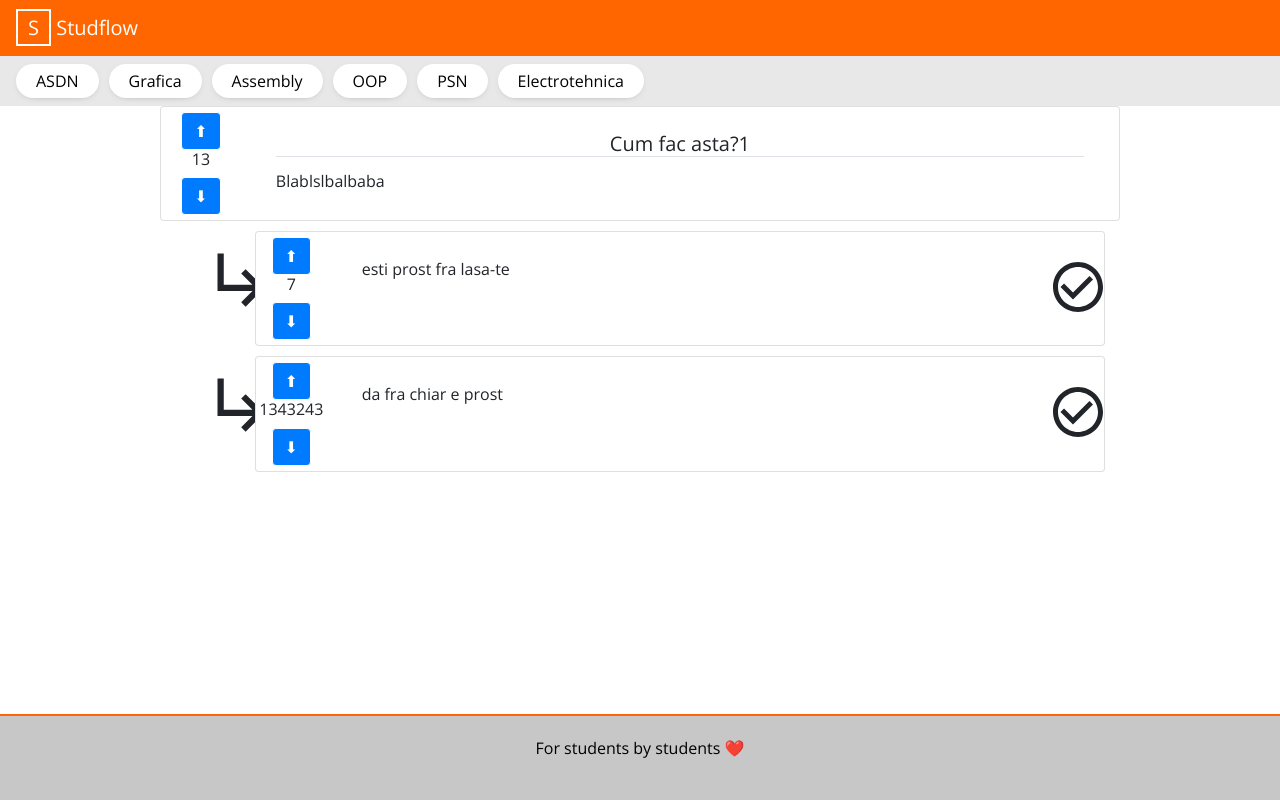
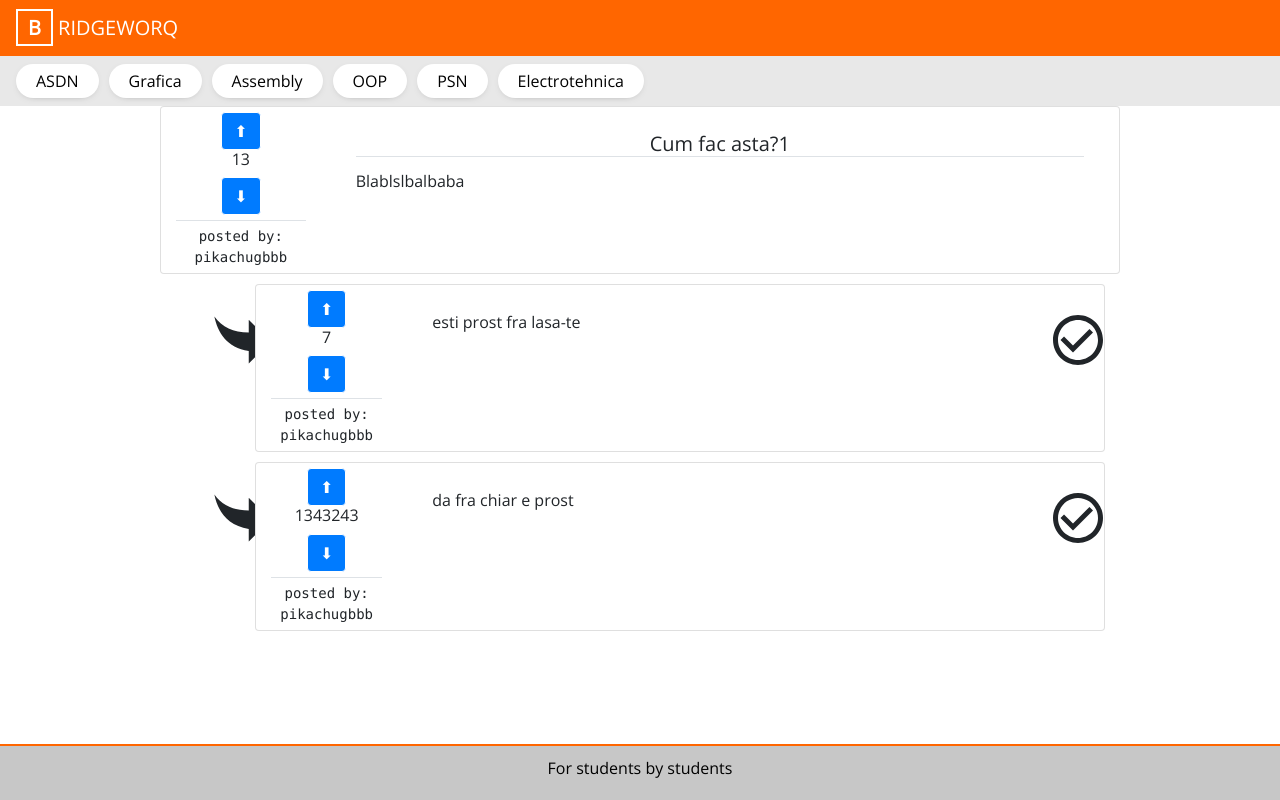
Before and after one commit to Lolkekzor/polihack2019, a React (Create React App) app: page /question/1 in a window 1280 px wide. Built offline with nearby package versions, Linux system fonts and the light colour scheme.

Commit message:
Add user to post and comment

```diff
--- a/src/App.css
+++ b/src/App.css
@@ -49,8 +49,8 @@ table {
   background: #c7c7c7;
   border-top: 2px solid #ff6600;
   color: #000;
-  padding: 20px;
-  padding-bottom: 40px;
+  padding: 10px;
+  padding-bottom: 20px;
 
   position: fixed;
   bottom: 0;
--- a/src/components/Question.js
+++ b/src/components/Question.js
@@ -16,10 +16,10 @@ class Question extends React.Component {
     render() {
         return (
             <div>
-                <PostPreview title={this.state.post.title} content={this.state.post.desc} upvotes={this.state.post.upvotes} />
+                <PostPreview user={this.state.post.user} title={this.state.post.title} content={this.state.post.desc} upvotes={this.state.post.upvotes} />
                 <div>
                     {this.state.post.comments.map((comment, idx) => (
-                        <CommentPreview id={idx} text={comment.text} upvotes={comment.upvotes}/>
+                        <CommentPreview user={comment.user} id={idx} text={comment.text} upvotes={comment.upvotes}/>
                     ))}
                 </div>
             </div>
--- a/src/components/layouts/CommentPreview.js
+++ b/src/components/layouts/CommentPreview.js
@@ -1,8 +1,8 @@
 import React from 'react';
 import { Card, Button, Col, Row } from 'react-bootstrap';
-import SubdirectoryArrowRightIcon from '@material-ui/icons/SubdirectoryArrowRight';
 import CheckCircleIcon from '@material-ui/icons/CheckCircle';
 import CheckCircleOutlineIcon from '@material-ui/icons/CheckCircleOutline';
+import ReplyIcon from '@material-ui/icons/Reply';
 
 class CommentPreview extends React.Component {
     constructor(props) {
@@ -83,12 +83,12 @@ class CommentPreview extends React.Component {
         return (
             <Row style={{ width: '75%' }} className="centerish">
                 <Col md="1">
-                    <SubdirectoryArrowRightIcon style={{ width: '75px', height: '75px', margin: '10px 10px 10px 30px' }} />
+                    <ReplyIcon className="flipuf" style={{ width: '75px', height: '75px', margin: '20px 10px 10px 30px' }} />
                 </Col>
                 <Col md="11">
                     <Card>
                         <Row className="w-100 noPadding">
-                            <Col md="1" >
+                            <Col md="2" >
                                 <Row className="d-flex justify-content-center">
                                     <Button id={"#upvote" + this.props.id} onClick={() => { this.plus() }}>⬆</Button>
                                 </Row>
@@ -98,8 +98,14 @@ class CommentPreview extends React.Component {
                                 <Row className="d-flex justify-content-center">
                                     <Button id={"#downvote" + this.props.id} disabled={this.state.minusDisabled} onClick={() => { this.minus() }}>⬇</Button>
                                 </Row>
+                                <Row className="d-flex justify-content-center border-top" style={{ margin: '5px 0px 0px 0px' }}>
+                                    <pre style={{ margin: '5px 0px 0px 0px' }} >posted by:</pre>
+                                </Row>
+                                <Row className="d-flex justify-content-center" style={{ margin: '0' }} >
+                                    <pre style={{ margin: '0' }} >{this.props.user}</pre>
+                                </Row>
                             </Col>
-                            <Col md="10">
+                            <Col md="9">
                                 <Card.Body>
                                     <Card.Text className="text-left">
                                         {this.props.text}
--- a/src/components/layouts/Footer.js
+++ b/src/components/layouts/Footer.js
@@ -7,7 +7,6 @@ class Footer extends React.Component {
         <span>
           For students by students{" "}
           <span role="img" aria-label="emoji">
-            ❤️
           </span>{" "}
         </span>
       </div>
--- a/src/components/layouts/Header.js
+++ b/src/components/layouts/Header.js
@@ -11,7 +11,7 @@ const Header = ({ showLoader }) => {
           style={{ color: "#fff", textDecoration: "none" }}
           onClick={showLoader}
         >
-          <span className="logo">S</span> Studflow
+          <span className="logo"><b>B</b></span> RIDGEWORQ
         </Link>
       </Navbar.Brand>
 
--- a/src/components/layouts/PostPreview.js
+++ b/src/components/layouts/PostPreview.js
@@ -56,7 +56,7 @@ class PostPreview extends React.Component {
             else
                 this.setState({
                     count: this.state.count - 1,
-                    downvoted: !this.state.downvoted
+                    downvoted: !this.state.downvotedz
                 })
             this.changeColor("#downvote", "#upvote", 1);
         }
@@ -73,18 +73,24 @@ class PostPreview extends React.Component {
         return (
             <Card style={{ width: '75%' }}>
                 <Row className="w-100 noPadding">
-                    <Col sm="1" >
+                    <Col sm="2" >
                         <Row className="d-flex justify-content-center">
-                            <Button id="#upvote" style={{backgroundColor: this.state.upColor}} onClick={() => { this.plus() }}>⬆</Button>
+                            <Button id="#upvote" style={{ backgroundColor: this.state.upColor }} onClick={() => { this.plus() }}>⬆</Button>
                         </Row>
                         <Row className="d-flex justify-content-center">
                             <h6>{this.state.count}</h6>
                         </Row>
                         <Row className="d-flex justify-content-center">
-                            <Button id="#downvote" style={{backgroundColor: this.state.upColor}} onClick={() => { this.minus() }}>⬇</Button>
+                            <Button id="#downvote" style={{ backgroundColor: this.state.upColor }} onClick={() => { this.minus() }}>⬇</Button>
+                        </Row>
+                        <Row className="d-flex justify-content-center border-top" style={{ margin: '5px 0px 0px 0px' }}>
+                            <pre style={{margin: '5px 0px 0px 0px'}} >posted by:</pre>
+                        </Row>
+                        <Row className="d-flex justify-content-center" style={{margin: '0'}} >
+                            <pre style={{margin: '0'}} >{this.props.user}</pre>
                         </Row>
                     </Col>
-                    <Col sm="11">
+                    <Col sm="10">
                         <Card.Body>
                             <Card.Title className="border-bottom">{this.props.title}</Card.Title>
                             <Card.Text className="text-left">{this.props.content}</Card.Text>
--- a/src/index.css
+++ b/src/index.css
@@ -34,3 +34,11 @@ body {
 .btn:active {
   background-color: red
 }
+
+.flipuf {
+  transform: rotateY(180deg);
+  -moz-transform: scale(-1, -1);
+  -o-transform: scale(-1, -1);
+  -webkit-transform: scale(-1, -1);
+  transform: scale(-1, -1);
+}
--- a/src/questions.json
+++ b/src/questions.json
@@ -3,13 +3,16 @@
         "title": "Cum fac asta?0",
         "desc": "Blablslbalbaba",
         "upvotes": 13,
+        "user": "pikachugbbb",
         "comments": [
             {
                 "text": "esti prost fra lasa-te",
+                "user": "pikachugbbb",
                 "upvotes": 7
             },
             {
                 "text": "da fra chiar e prost",
+                "user": "pikachugbbb",
                 "upvotes": 1343243
             }
         ]
@@ -18,13 +21,16 @@
         "title": "Cum fac asta?1",
         "desc": "Blablslbalbaba",
         "upvotes": 13,
+        "user": "pikachugbbb",
         "comments": [
             {
                 "text": "esti prost fra lasa-te",
+                "user": "pikachugbbb",
                 "upvotes": 7
             },
             {
                 "text": "da fra chiar e prost",
+                "user": "pikachugbbb",
                 "upvotes": 1343243
             }
         ]
@@ -33,13 +39,16 @@
         "title": "Cum fac asta?2",
         "desc": "Blablslbalbaba",
         "upvotes": 13,
+        "user": "pikachugbbb",
         "comments": [
             {
                 "text": "esti prost fra lasa-te",
+                "user": "pikachugbbb",
                 "upvotes": 7
             },
             {
                 "text": "da fra chiar e prost",
+                "user": "pikachugbbb",
                 "upvotes": 1343243
             }
         ]
@@ -48,13 +57,16 @@
         "title": "Cum fac asta?3",
         "desc": "Blablslbalbaba",
         "upvotes": 13,
+        "user": "pikachugbbb",
         "comments": [
             {
                 "text": "esti prost fra lasa-te",
+                "user": "pikachugbbb",
                 "upvotes": 7
             },
             {
                 "text": "da fra chiar e prost",
+                "user": "pikachugbbb",
                 "upvotes": 1343243
             }
         ]
@@ -63,13 +75,16 @@
         "title": "Cum fac asta?4",
         "desc": "Blablslbalbaba",
         "upvotes": 13,
+        "user": "pikachugbbb",
         "comments": [
             {
                 "text": "esti prost fra lasa-te",
+                "user": "pikachugbbb",
                 "upvotes": 7
             },
             {
                 "text": "da fra chiar e prost",
+                "user": "pikachugbbb",
                 "upvotes": 1343243
             }
         ]
@@ -78,13 +93,16 @@
         "title": "Cum fac asta?5",
         "desc": "Blablslbalbaba",
         "upvotes": 13,
+        "user": "pikachugbbb",
         "comments": [
             {
                 "text": "esti prost fra lasa-te",
+                "user": "pikachugbbb",
                 "upvotes": 7
             },
             {
                 "text": "da fra chiar e prost",
+                "user": "pikachugbbb",
                 "upvotes": 1343243
             }
         ]
@@ -93,13 +111,16 @@
         "title": "Cum fac asta?6",
         "desc": "Blablslbalbaba",
         "upvotes": 13,
+        "user": "pikachugbbb",
         "comments": [
             {
                 "text": "esti prost fra lasa-te",
+                "user": "pikachugbbb",
                 "upvotes": 7
             },
             {
                 "text": "da fra chiar e prost",
+                "user": "pikachugbbb",
                 "upvotes": 1343243
             }
         ]
```
Also changed, not shown: src/images/arrow2.png (added).
